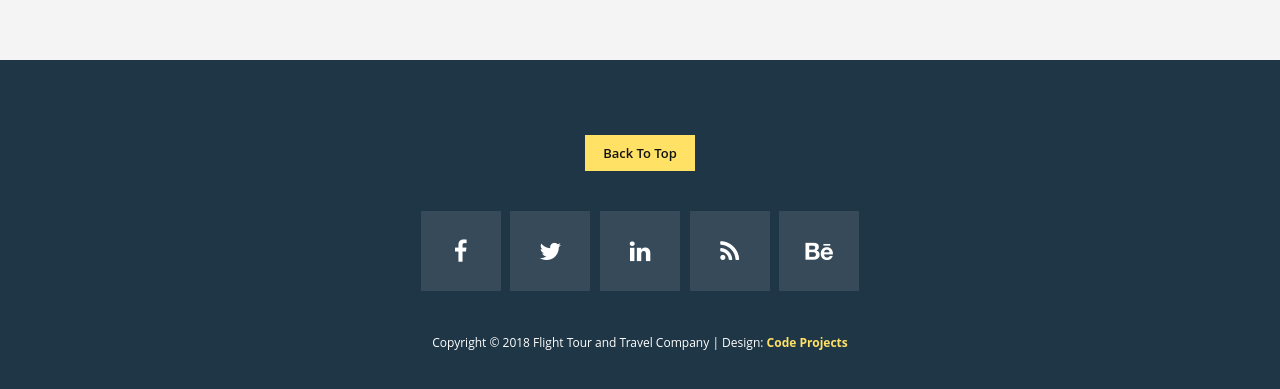
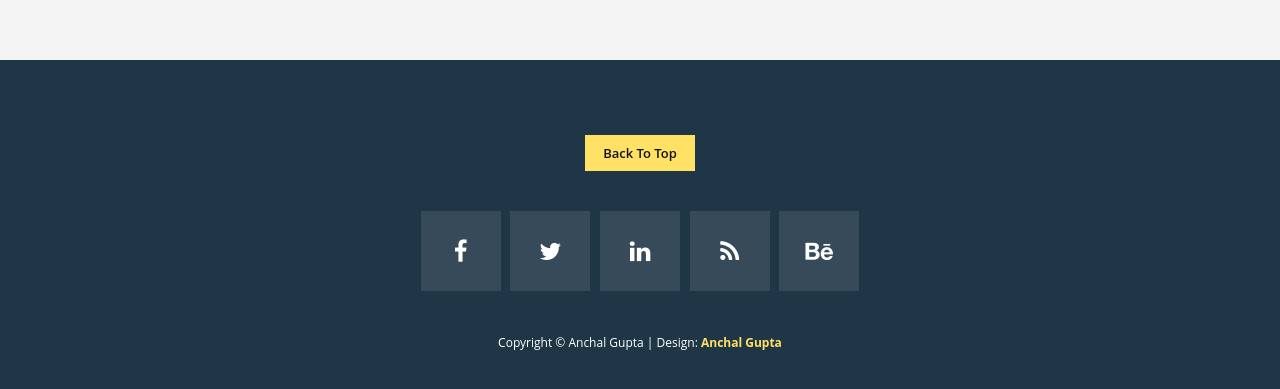
Before and after one commit to Anchal9320/Flight-tickets, a plain HTML site: page contact.html in a window 1280 px wide. Shown: the part 2287-2676 px from the top of the page. Drawn offline with nearby package versions, Linux system fonts and the light colour scheme.

Commit message:
Update contact.html

```diff
--- a/contact.html
+++ b/contact.html
@@ -161,9 +161,9 @@ http://www.tooplate.com/view/2093-flight
                     </ul>
                 </div>
                 <div class="col-md-12">
-                    <p>Copyright &copy; 2018 Flight Tour and Travel Company
+                    <p>Copyright &copy; Anchal Gupta
 
-                | Design: <a href="http://www.code-projects.org" target="_parent"><em>Code Projects</em></a></p>
+                | Design: <a href="https://github.com/Anchal9320" target="_parent"><em>Anchal Gupta</em></a></p>
                 </div>
             </div>
         </div>
```
